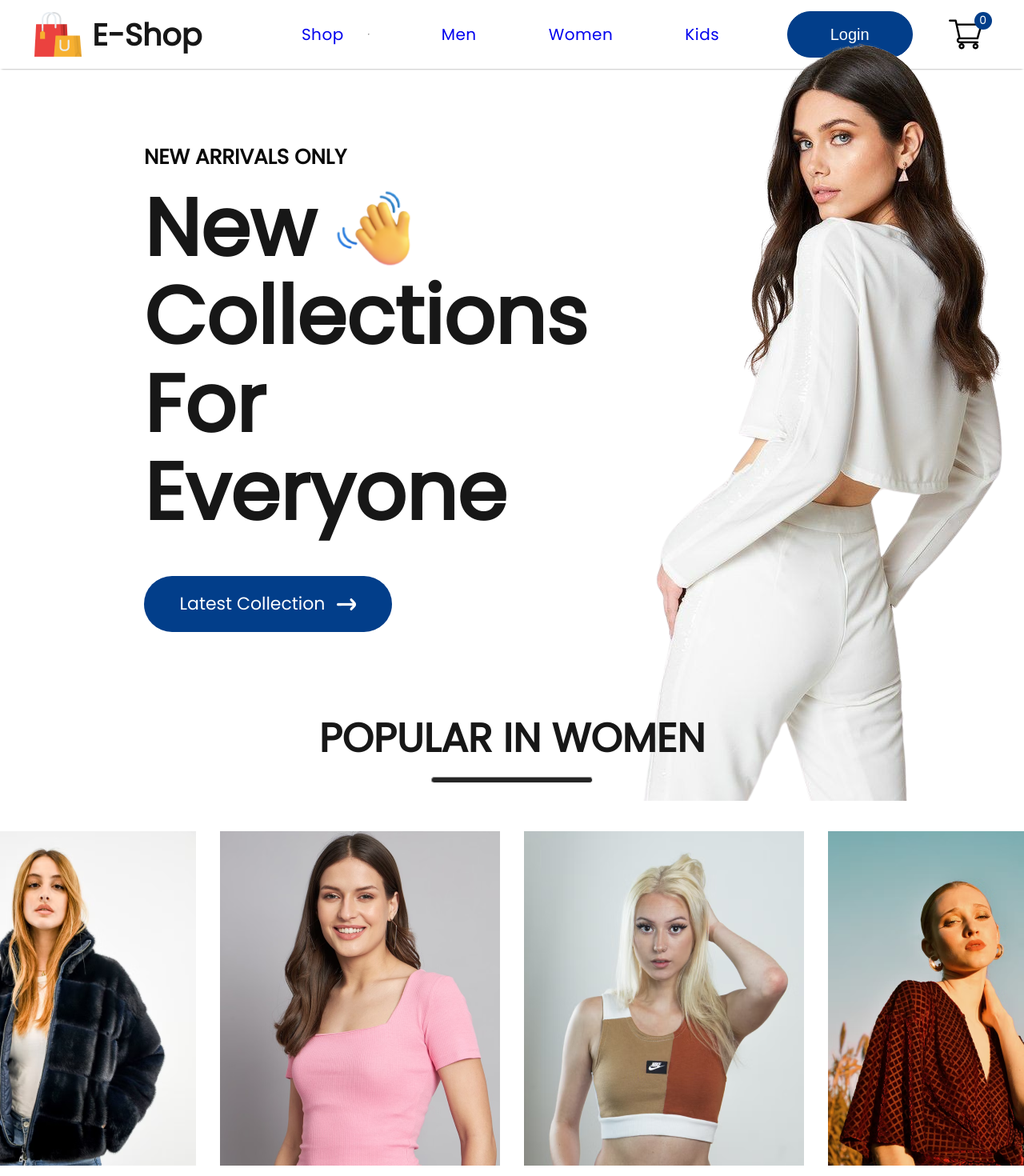
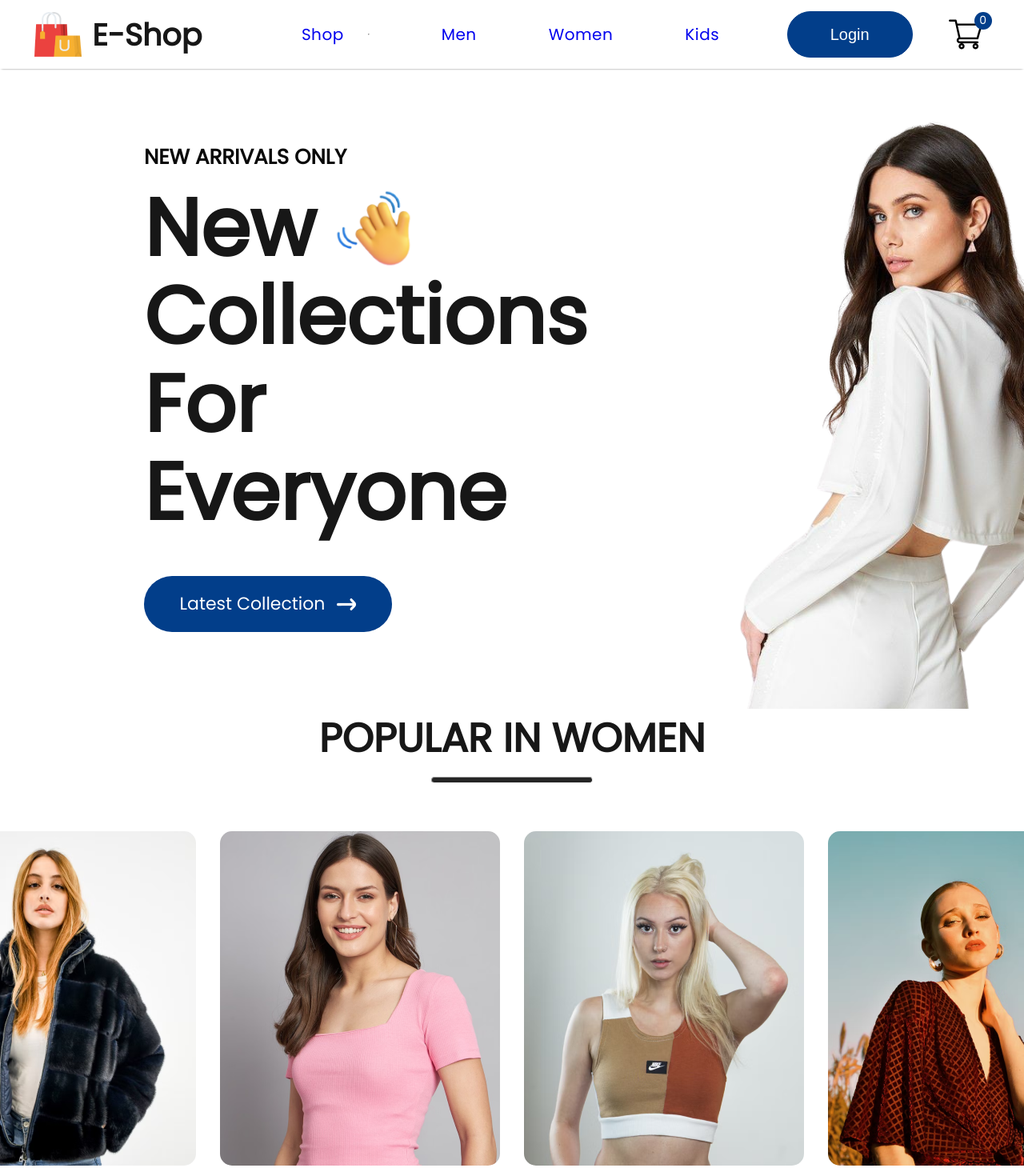
Before and after one commit to wantedali/E-Commerce_Web, a React (Create React App) app in the folder frontend/e-commerce_front/: page / in a window 1280 px wide. Shown: the top 1470 px of the page at 80% size. Built offline with nearby package versions, Linux system fonts and the light colour scheme.

Commit message:
homePageV.2

```diff
--- a/frontend/e-commerce_front/src/Components/Hero/Hero.css
+++ b/frontend/e-commerce_front/src/Components/Hero/Hero.css
@@ -65,5 +65,22 @@
     display: flex;
     align-items: center;
     justify-content: center;
-    margin-bottom: -70px;
+    overflow: hidden;
+    /* Hide overflow to prevent image overflow */
+    position: relative;
+    /* Set position to relative for absolute positioning */
 }
+
+.hero-right img {
+    position: absolute;
+    top: 55px;
+    left: 110px;
+    width: 600px;
+    /* height: 108%; */
+    transition: opacity 0.5s ease-in-out;
+}
+
+.hero-right.animate img {
+    opacity: 0;
+    /* Fade out the image during animation */
+}
--- a/frontend/e-commerce_front/src/Components/Hero/Hero.jsx
+++ b/frontend/e-commerce_front/src/Components/Hero/Hero.jsx
@@ -50,7 +50,7 @@ const Hero = () => {
                     <img src={arrow_icon} alt="" />
                 </div>
             </div>
-            <div className='hero-right'>
+            <div className={`hero-right ${isAnimating ? 'animate' : ''}`}>
                 <img src={currentImage} alt="" />
             </div>
         </div>
--- a/frontend/e-commerce_front/src/Components/Offers/Offers.css
+++ b/frontend/e-commerce_front/src/Components/Offers/Offers.css
@@ -6,6 +6,7 @@
     padding: 0px 140px;
     margin-bottom: 150px;
     background: linear-gradient(180deg, #fde1ff 0%, #e1ffea 60%);
+    border-radius: 10px;
   }
 
   .offers-left {
--- a/frontend/e-commerce_front/src/Components/Popular/Popular.css
+++ b/frontend/e-commerce_front/src/Components/Popular/Popular.css
@@ -24,3 +24,7 @@
     display: flex;
     gap: 30px;
 }
+
+.popular-item img {
+    border-radius: 15px;
+}
--- /dev/null
+++ b/frontend/e-commerce_front/src/Contexts/ShopContext.jsx
@@ -0,0 +1,17 @@
+import React, { createContext } from "react";
+import allproduct from '../Components/Assets/all_product'
+
+export const ShopContext = createContext(null);
+
+const ShopContextProvider = (props) => {
+
+    const contextValue = {}
+
+    return (
+        <ShopContext.Provider value={contextValue}>
+            {props.children}
+        </ShopContext.Provider>
+    )
+}
+
+export default ShopContextProvider;
--- a/frontend/e-commerce_front/src/Pages/ShopCategory.jsx
+++ b/frontend/e-commerce_front/src/Pages/ShopCategory.jsx
@@ -1,8 +1,11 @@
-import React from "react";
+import React, { useContext } from "react";
+import './CSS/ShopCategory.css';
+import {ShopContext} from '../Contexts/ShopContext'
 
-const ShopCategory = () => {
+const ShopCategory = (props) => {
+    const {all_product} = useContext(ShopContext)
     return (
-        <div>
+        <div className="shop-category">
 
         </div>
     )
--- a/frontend/e-commerce_front/src/index.js
+++ b/frontend/e-commerce_front/src/index.js
@@ -3,11 +3,17 @@ import ReactDOM from 'react-dom/client';
 import './index.css';
 import App from './App';
 import reportWebVitals from './reportWebVitals';
+import ShopContextProvider from './Contexts/ShopContext';
 
 const root = ReactDOM.createRoot(document.getElementById('root'));
 root.render(
   <React.StrictMode>
-    <App />
+    <ShopContextProvider>
+
+      <App />
+
+    </ShopContextProvider>
+
   </React.StrictMode>
 );
 
```
Also changed, not shown: frontend/e-commerce_front/src/Pages/CSS/ShopCategory.css (added).
